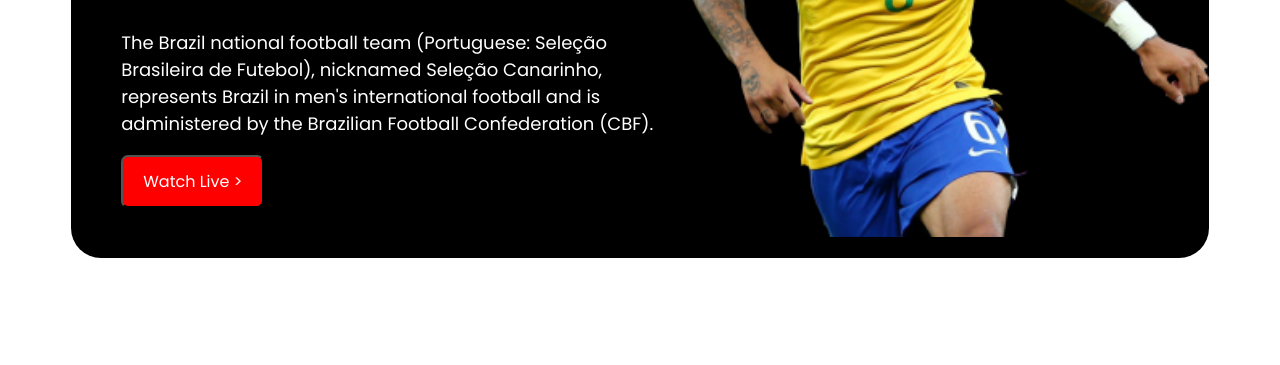
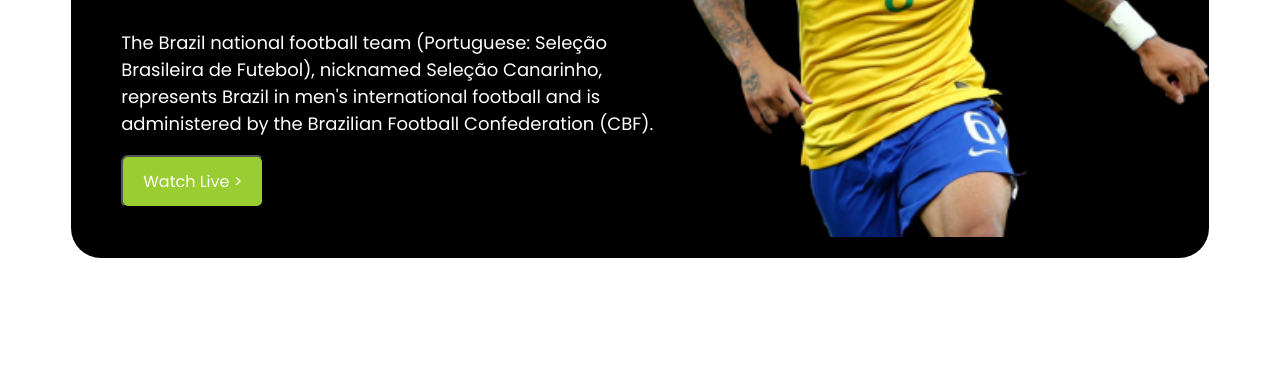
Before and after one commit to swarnadevbd/world-cup-website, a plain HTML site: page index2.html in a window 1280 px wide. In both pictures the pointer is over the button "Watch Live >". Shown: the part 433-798 px from the top of the page. Drawn offline with Linux system fonts and the light colour scheme; files whose address does not match are found by name.

Commit message:
new commit

```diff
--- a/style.css
+++ b/style.css
@@ -38,6 +38,10 @@
     border-radius: 7px;
     font-family: 'Poppins', sans-serif;
     ;
+}
+
+.watch-button:hover {
+    background-color: yellowgreen;
 }
 
 .right-section img {
```
Also changed, not shown: index.html (+3 -0 lines).
